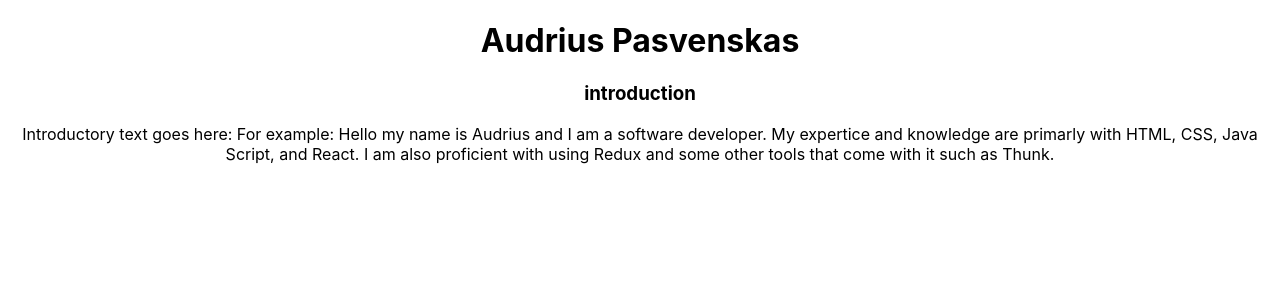
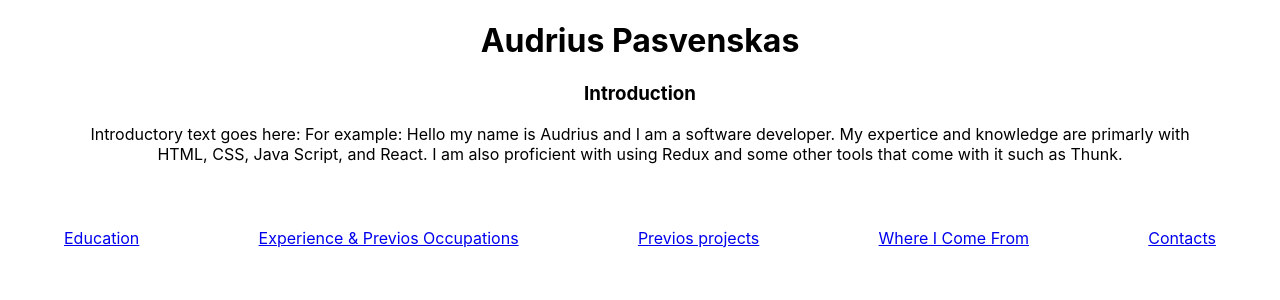
Before and after one commit to apasvenskas/APasvenskas-Website, a React (Create React App) app in the folder apasvenskas-website/: page / in a window 1280 px wide. Shown: the top 300 px of the page. Built offline with nearby package versions, Linux system fonts and the light colour scheme.

Commit message:
commit2 working on the page lay out

```diff
--- a/apasvenskas-website/package.json
+++ b/apasvenskas-website/package.json
@@ -8,6 +8,7 @@
     "@testing-library/user-event": "^13.5.0",
     "react": "^18.2.0",
     "react-dom": "^18.2.0",
+    "react-router-dom": "^6.15.0",
     "react-scripts": "5.0.1",
     "web-vitals": "^2.1.4"
   },
@@ -34,5 +35,8 @@
       "last 1 firefox version",
       "last 1 safari version"
     ]
+  },
+  "devDependencies": {
+    "@babel/plugin-proposal-private-property-in-object": "*"
   }
 }
--- a/apasvenskas-website/src/App.css
+++ b/apasvenskas-website/src/App.css
@@ -28,6 +28,24 @@
   color: #61dafb;
 }
 
+.introductoryParagraph {
+  margin-left: 5%;
+  margin-right: 5%;
+}
+
+nav {
+  margin-top: 5%;
+  margin-left: 5%;
+  margin-right: 5%;
+  display: flex;
+  justify-content: space-between;
+
+}
+
+nav .home {
+  border: 4px solid black;
+}
+
 @keyframes App-logo-spin {
   from {
     transform: rotate(0deg);
--- a/apasvenskas-website/src/App.js
+++ b/apasvenskas-website/src/App.js
@@ -1,17 +1,40 @@
-import logo from './logo.svg';
 import './App.css';
+import React from 'react';
+import { BrowserRouter, NavLink, Routes, Route } from 'react-router-dom';
+import {Education} from './components/education';
+import {Experience} from './components/experience';
+import {Projects} from './components/projects';
+import {Contacts} from './components/contacts';
+import {AboutMe} from './components/about-me'
 
 function App() {
   return (
+    <BrowserRouter>
     <div className="App">
      <header>
       <h1>Audrius Pasvenskas</h1>
       <div className='introduction'>
-        <h3>introduction</h3>
-        <p>Introductory text goes here: For example: Hello my name is Audrius and I am a software developer. My expertice and knowledge are primarly with HTML, CSS, Java Script, and React. I am also proficient with using Redux and some other tools that come with it such as Thunk.</p>
+        <h3>Introduction</h3>
+        <p className='introductoryParagraph'>Introductory text goes here: For example: Hello my name is Audrius and I am a software developer. My expertice and knowledge are primarly with HTML, CSS, Java Script, and React. I am also proficient with using Redux and some other tools that come with it such as Thunk.</p>
       </div>
+      <nav>
+        {/* <NavLink id="home" to="/">Home</NavLink> */}
+        <NavLink id="education" to="education">Education</NavLink>
+        <NavLink id="experience" to="experience">Experience & Previos Occupations</NavLink>
+        <NavLink id="projects" to="projects">Previos projects</NavLink>
+        <NavLink id="about-me" to="about-me">Where I Come From</NavLink>
+        <NavLink id="contacts" to="contacts">Contacts</NavLink>
+      </nav>
+        {/* <Routes path="/" element={<Home />} /> */}
+        <Routes path="education" element={<Education />} />
+        <Routes path="Education" element={<Experience />} />
+        <Routes path="projects" element={<Projects />} />
+        <Routes path="about-me" element={<AboutMe />} />
+        <Routes path="contacts" element={<Contacts />} />
     </header>
     </div>
+
+    </BrowserRouter>
   );
 }
 
--- /dev/null
+++ b/apasvenskas-website/src/components/about-me.js
@@ -0,0 +1,5 @@
+import React from "react";
+
+export function AboutMe() {
+
+}
--- /dev/null
+++ b/apasvenskas-website/src/components/contacts.js
@@ -0,0 +1,5 @@
+import React from "react";
+
+export function Contacts() {
+
+}
--- /dev/null
+++ b/apasvenskas-website/src/components/education.js
@@ -0,0 +1,5 @@
+import React from "react";
+
+export function Education() {
+
+}
--- /dev/null
+++ b/apasvenskas-website/src/components/experience.js
@@ -0,0 +1,5 @@
+import React from "react";
+
+export function Experience() {
+
+}
--- /dev/null
+++ b/apasvenskas-website/src/components/projects.js
@@ -0,0 +1,5 @@
+import React from "react";
+
+export function Projects() {
+
+}
```
Also changed, not shown: 1 other file (tests, documents, lock files or other folders).
